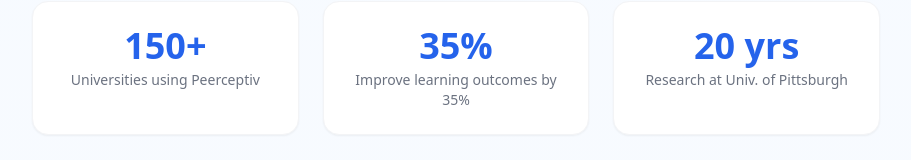
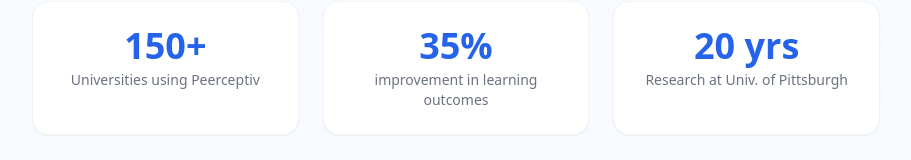
Before and after one commit to williammosey-cell/peerceptiv-pages, a Next.js app: page /berkeley in a window 1280 px wide. Shown: the part 726-886 px from the top of the page, without its empty margins (184-1095 px from the left). Built offline with nearby package versions, Linux system fonts and the light colour scheme.

Commit message:
Update 35% stat label to 'improvement in learning outcomes'

```diff
--- a/app/[school]/page.tsx
+++ b/app/[school]/page.tsx
@@ -119,7 +119,7 @@ export default function SchoolPage({ params }: { params: { school: string } }) {
               </div>
               <div className="rounded-2xl border border-gray-100 bg-white shadow-sm p-5 sm:p-6 text-center">
                 <p className="text-4xl font-bold text-blue-600 mb-1">35%</p>
-                <p className="text-sm text-gray-500">Improve learning outcomes by 35%</p>
+                <p className="text-sm text-gray-500">improvement in learning outcomes</p>
               </div>
               <div className="rounded-2xl border border-gray-100 bg-white shadow-sm p-5 sm:p-6 text-center">
                 <p className="text-4xl font-bold text-blue-600 mb-1">20 yrs</p>
```
